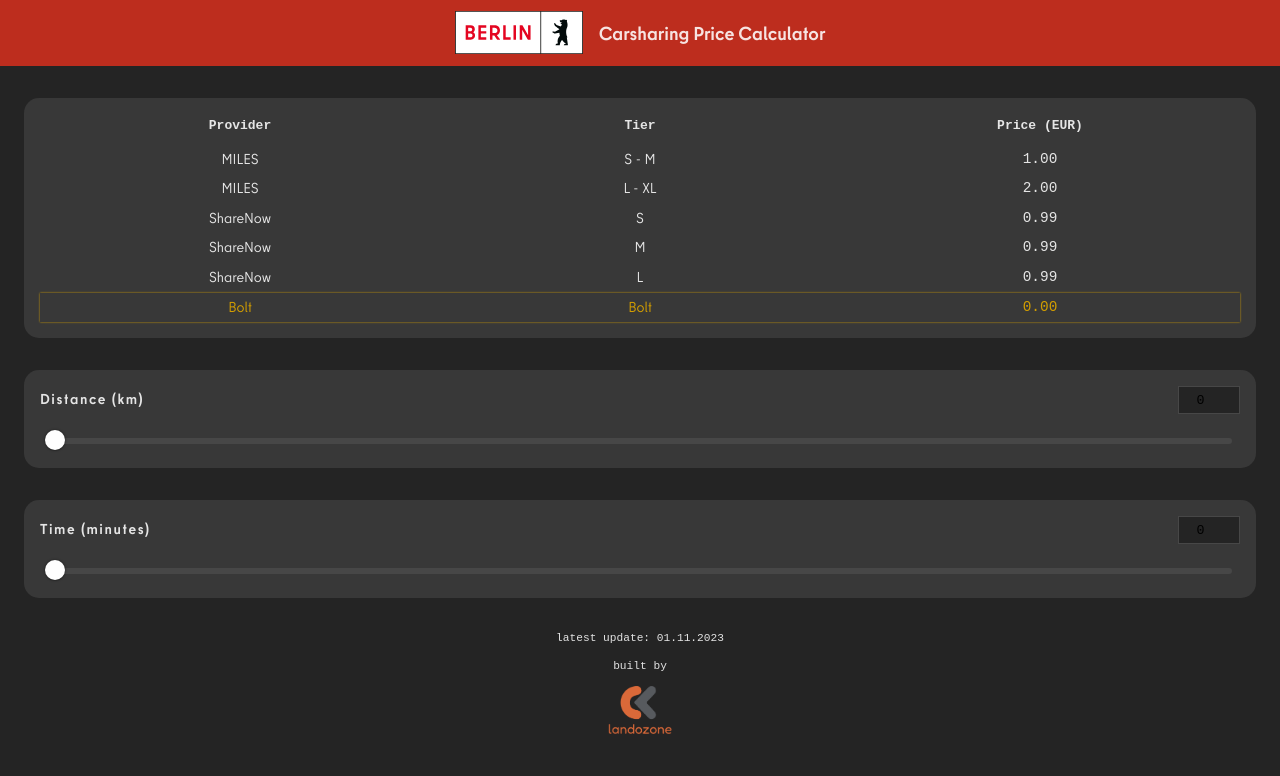
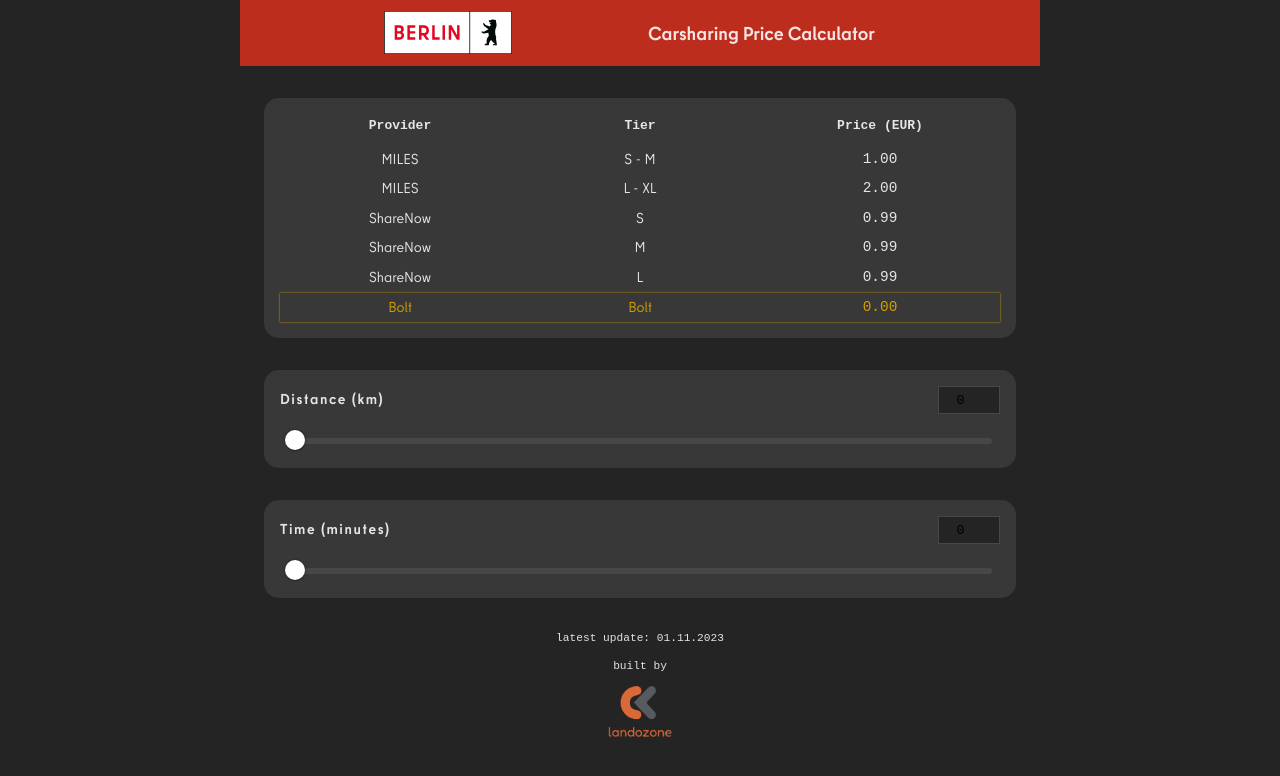
Before and after one commit to brunosj/berlin-carsharing, a Svelte app: page / in a window 1280 px wide. Shown: the top 776 px of the page. Built offline with nearby package versions, Linux system fonts and the light colour scheme.

Commit message:
aesthetic fixes

```diff
--- a/src/App.svelte
+++ b/src/App.svelte
@@ -87,7 +87,7 @@
       src={berlinLogo}
       class="logo"
       alt="Berlin Logo"
-      style="width: 8rem; background-color:white"
+      style="width: 8rem; background-color:white; margin: auto;"
     />
 
     <h3>Carsharing Price Calculator</h3>
@@ -232,10 +232,11 @@
   }
 
   .title {
-    display: flex;
+    display: grid;
+    grid-template-columns: 1fr 1fr;
     gap: 16px;
     align-items: center;
-    justify-content: center;
+    justify-content: space-around;
     margin: auto;
   }
 
--- a/src/app.css
+++ b/src/app.css
@@ -35,7 +35,7 @@
 }
 
 #app {
-  max-width: 1280px;
+  max-width: 800px;
   width: 100%;
   margin: 0 auto;
   text-align: center;
```
Also changed, not shown: src/assets/landozone_logo.svg (deleted), src/assets/lz_logo_name.png.
